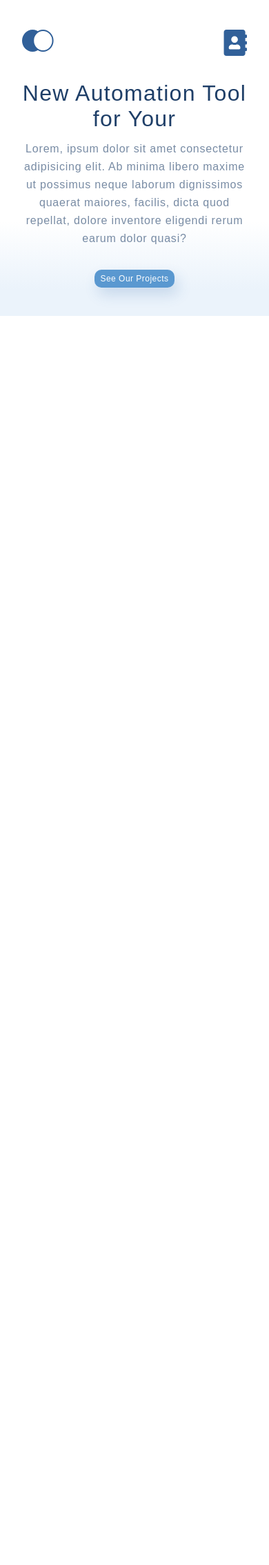
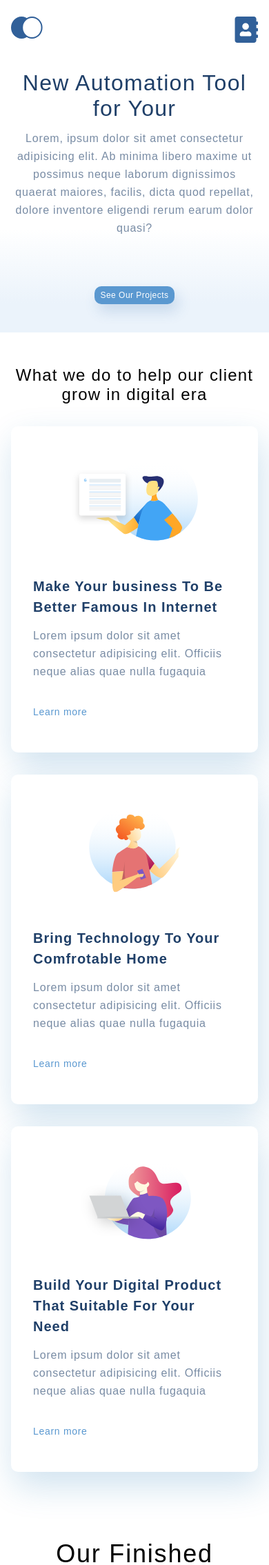
Before and after one commit to PatLydon/patlydon.github.io, a PHP site: page / in a window 390 px wide; the page is wider, and only the part inside the window is pictured. Shown: the top 2269 px of that part at 69% size. Before the commit the page ends 458 px from the top of that part, so only its background shows below. Run offline with PHP 8.4, Linux system fonts and the light colour scheme.

Commit message:
Add files via upload

```diff
--- a/index.html
+++ b/index.html
@@ -12,13 +12,16 @@
 <body>
     <div class="top">
         <div class="container top_section">
+
             <div class="header">
+
                 <ul class="menu">
                     <li><a href="index.html"><img src="img/main.svg" alt="main"></a></li>
                     <li><a href="Contacts.html"><img src="img/contacts.svg" alt="contact"></a></li>
                 </ul>
             </div>
             <div class="top_about_us">
+
                 <h1 class="heading_1">New Automation
                     Tool for Your </h1>
                 <p class="paragraph text_1">Lorem, ipsum dolor sit amet consectetur adipisicing elit. Ab minima libero
@@ -32,10 +35,11 @@
                 </p>
                 <a target="blank" class="button_top" href="https://ru.wikipedia.org/wiki/Джеймс_Бонд">See Our
                     Projects</a>
+
             </div>
         </div>
     </div>
-    <!-- <div class="what_we_do container">
+    <div class="what_we_do container">
 
         <h3 class="heading_3 what_we_do_heading">What we do to help our client grow in digital era </h3>
         <div class="card_box">
@@ -73,19 +77,23 @@
     <div class="project container">
 
         <h3 class="heading_3 project_heading">Our Finished Project</h3>
-        <p class="paragraph project_text">Lorem ipsum dolor sit amet consectetur adipisicing elit. Officiis neque</p>
+        <p class="paragraph project_text">Lorem ipsum dolor sit amet consectetur adipisicing elit. Excepturi molestias
+            hic aperiam repellendus eius omnis aspernatur alias tempora distinctio fugit!</p>
+        <div class="project_image">
             <div class="project_item">
                 <img class="item_img" src="img/project_home.png" alt="home">
                 <p class="item_text">Smart Home Installation</p>
             </div>
             <div class="parrant_project">
+
                 <div class="child_project child_1">
-                <img src="img/project_app.png" alt="app">
+                    <img class="child_img" src="img/project_app.png" alt="app">
                     <p class="child_text">Sparklite App</p>
                 </div>
                 <div class="child_project">
-                <img src="img/project_car.png" alt="car">
+                    <img class="child_img" src="img/project_car.png" alt="car">
                     <p class="child_text">Car-Rapetition App</p>
+                </div>
             </div>
         </div>
 
@@ -122,7 +130,7 @@
                 </div>
             </div>
         </div>
-    </div>  -->
+    </div>
 </body>
 
 </html>
--- a/style.css
+++ b/style.css
@@ -142,7 +142,7 @@ body {
     margin-top: 64px;
     padding-bottom: 64px;
     flex-grow: 1;
-    flex-wrap: wrap;
+
 
 }
 
@@ -177,7 +177,10 @@ body {
 
 }
 
-
+.project_image {
+    display: flex;
+    flex-direction: column;
+}
 
 .project_heading {
     font-weight: 300;
@@ -218,12 +221,21 @@ margin-bottom: 64px;
 .parrant_project {
     margin: 32px auto 112px;
     display: flex;
+
+}
+
+.project_image {
+    max-width: 100%;
 }
 
 .child_project{
     flex-grow: 1;
     position: relative;
 
+}
+
+.child_img {
+    width: 100%
 }
 
 .child_1 {
@@ -433,63 +445,259 @@ margin-bottom: 64px;
 .map_section {
     border: 3px solid orchid;
     margin: 0 auto;
+
+
 }
-
 @media (max-width: 1024px) {
-
-    .top {
-        margin-top: 19px;
-        padding-bottom: 190px;
+    .container {
+        padding-right: 32px;
+        padding-left:  32px;
     }
 
     .top_about_us {
-        background-position: right 350px;
+        background-position: right 280px;
+        padding-bottom: 100px;
     }
 
-    .container {
-        padding-left: 32px;
-        padding-right: 32px;
+    .card_box {
+        flex-direction: column;
+        align-items: center;
+        padding-bottom: 127px;
+    }
 
+    .card {
+        margin-bottom: 32px;
+    }
+
+    .parrant_project {
+        margin-bottom: 109px;
+    }
+
+    .footer_top {
+      padding: 0 92px;
+      justify-content: space-between;
+    }
+
+    .interested_to_work {
+        margin-top: 47px;
+        margin-bottom: 64px;
+        box-sizing: border-box;
+        margin-right: 23px;
+
+
+
+    }
+
+    .footer_text {
+        width: 336px;
+    }
+
+    .footer_link {
+        padding: 0 20px ;
+        width: 133px;
+
+    }
+
+    .footer_bottom {
+        padding-bottom: 0;
+        margin-top: 0;
+    }
+
+    .footer_contacts_list{
+        padding: 64px 124px 0;
+        flex-direction: column;
+        width: 100%
+    }
+
+    .list_items {
+        margin-bottom: 25px;
+        width: 455px;
+    }
+
+    .rights_reserv {
+        margin-top: 39px;
+        padding-left: 92px;
+    }
+
+    .rights_reserved {
+        margin-top: 0;
     }
 }
 
 @media (max-width: 667px) {
-
-
-    .header{
-        padding-top: 24px;
+    .container {
+        padding-left: 16px;
+        padding-right: 16px;
     }
-
     .top {
         min-height: 376px;
         padding-bottom: 41px;
         box-sizing: border-box;
     }
 
+    .header {
+        padding-top: 24px;
+   }
+
     .top_about_us {
-    padding-top: 32px;
+        padding-top: 36px;
         display: flex;
         flex-direction: column;
         align-items: center;
         background-image: none;
+        padding-bottom: 0;
+    }
 
-}
-   .heading_1{
-        width: 100%;
+    .heading_1 {
         font-size: 32px;
         line-height: 37px;
+        text-align: center;
         margin-bottom: 12px;
-        text-align: center;
+        width: 100%;
     }
 
     .text_1 {
         width: 100%;
         text-align: center;
+    }
+
+    .button_top {
+        font-size: 12px;
+        line-height: 26xp;
+        padding: 0 8px;
+    }
+
+    .what_we_do_heading {
+        font-size: 24px;
+        line-height: 28px;
+        margin-top: 48px;
+    }
+
+    .card_box {
+        margin-top: 32px;
+        margin-bottom: 64px;
+        padding-bottom: 0;
+    }
+
+    .card {
+        width: 100%;
+    }
+
+    .project_text {
+        width: 100%;
+        margin-bottom: 82px;
+    }
+
+    .item_text {
+        font-size: 16px;
+        line-height: 19px;
+        top: 16px;
+        right: 16px;
+    }
+
+    .parrant_project {
+        flex-direction: column;
+        margin-top: 0;
+        margin-bottom: 64px;
+    }
+
+
+    .child_project {
+
+        padding-top: 16px;
+    }
+
+    .child_1 {
+        margin-right: 0px;
+
+    }
+
+    .child_text {
+        font-size: 16px;
+        line-height: 19px;
+        left: 16px;
+    }
+
+
+   .footer_top {
+      flex-direction: column;
+      padding-left: 16px;
+      padding-right: 16px;
+      align-items: center;
+      min-height: 310px;
+      box-sizing: border-box;
+
+    }
+
+   .interested_to_work {
+    align-items: center;
+    display: flex;
+    flex-direction: column;
+    margin-top: 18px;
+    margin-right: 16px;
+    margin-left: 16px;
+    margin-bottom: 0;
+
+    }
+
+    .footer_heading {
+        font-size: 24px;
+        line-height: 28px;
+        text-align: center;
+        width: 50%;
         margin-bottom: 32px;
     }
-   .button_top{
-    font-size: 12px;
+
+    .footer_text {
+        font-size: 16px;
         line-height: 26px;
-    padding: 0 8px;
+        padding: 0 16px;
+        text-align: center;
+        width: 70%;
+        margin-bottom: 40px;
+
     }
+
+    .footer_link {
+        padding: 5px 5px;
+        margin-bottom: 41px;
     }
+
+    .footer_bottom {
+        display: flex;
+        flex-direction: column;
+        align-items: center;
+    }
+
+.footer_contacts {
+    box-sizing: border-box;
+    width: 100%;
+}
+
+
+
+.footer_contacts_list {
+    padding: 0;
+    align-items: center;
+    margin-left: 16px;
+    margin-top: 32px;
+
+
+}
+
+.list_items {
+    width : 304px;
+    padding-left: 24px;
+    margin-bottom: 17px;
+
+}
+
+.rights_reserv {
+    text-align: center;
+    padding: 0;
+    margin-bottom: 32px;
+    margin-top: 20px;
+}
+
+
+}
```
Lines whose indentation alone changed are shown as unchanged.
